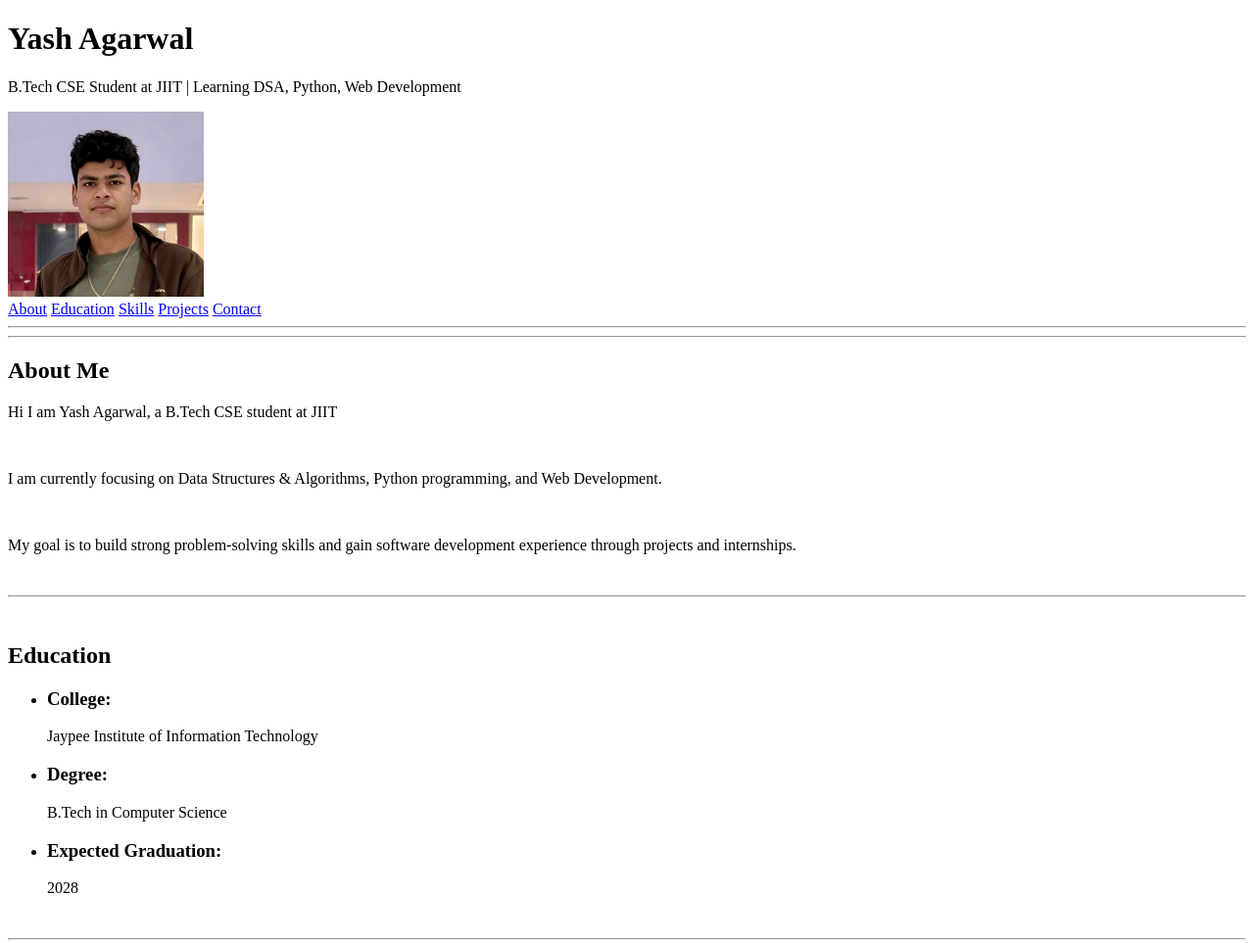
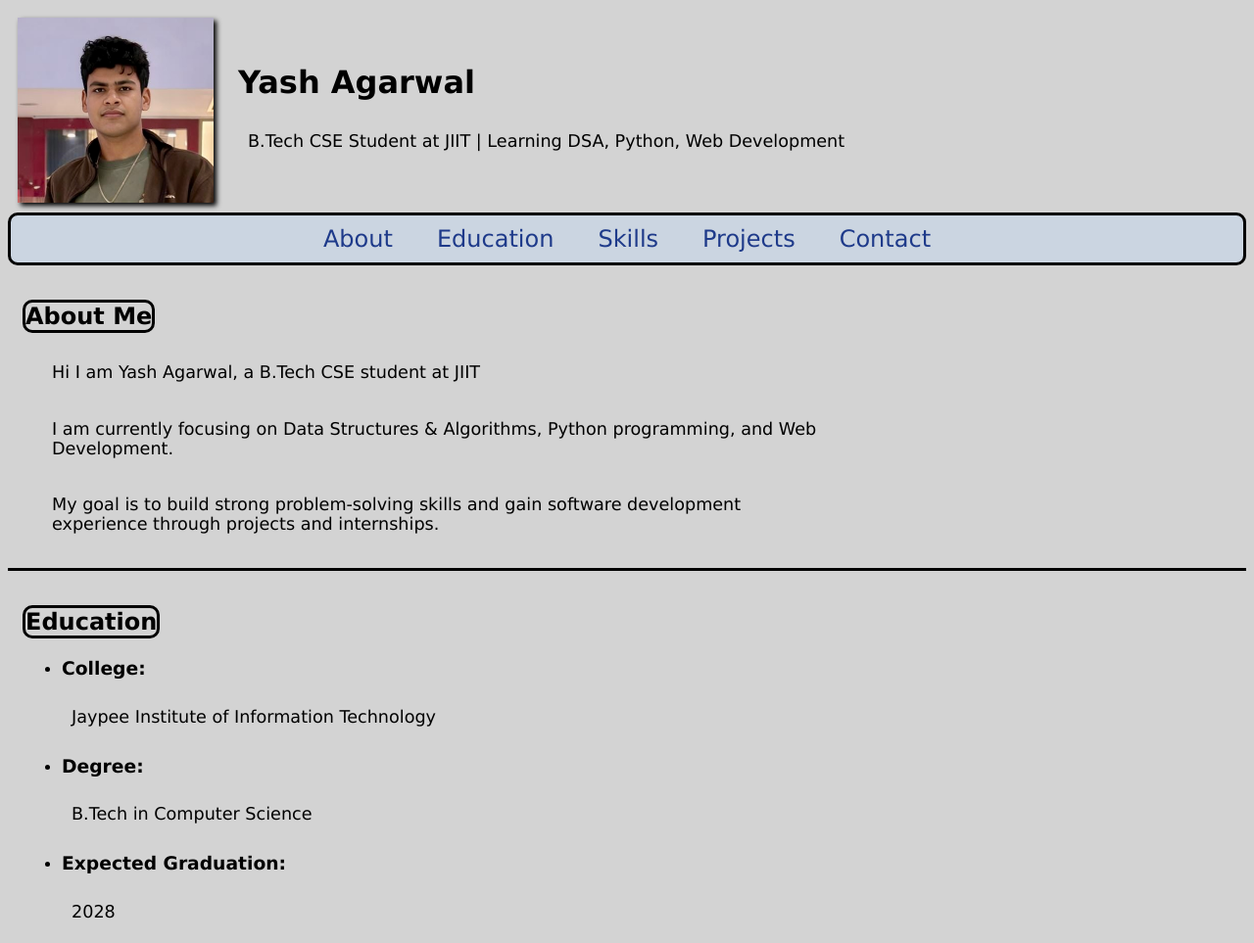
Before and after one commit to yashagarwal-06/personal-portfolio, a plain HTML site: page index.html in a window 1280 px wide. Shown: the top 963 px of the page at 98% size. Drawn offline with Linux system fonts and the light colour scheme.

Commit message:
Add CSS styling to portfolio

```diff
--- a/index.html
+++ b/index.html
@@ -3,41 +3,41 @@
 <html>
 <head>
     <title> Personal Portfolio </title>
+    <link rel="stylesheet" href="style.css">
 </head>
 <body>
     <header>
-        <h1>Yash Agarwal</h1>
-        <p>B.Tech CSE Student at JIIT | Learning DSA, Python, Web Development</p>
+        <div class="profile">
+            <img src="images/Yash.jpg" alt="Yash Agarwal" width="200" title="Yash">
+            <div>
+            <h1>Yash Agarwal</h1>
+            <p>B.Tech CSE Student at JIIT | Learning DSA, Python, Web Development</p>
+            </div>
+        </div>
 
-        <img src="images/Yash.jpg" alt="Yash Agarwal" width="200">
-
-        <nav>
+        <nav class="navbar">
             <a href="#about">About</a>
             <a href="#education">Education</a>
             <a href="#skills">Skills</a>
             <a href="#projects">Projects</a>
             <a href="#contact">Contact</a>
         </nav>
-        <hr>
+
     </header>
-    <hr>
     <main>
         <section id="about">
             <h2>About Me</h2>
 
             <p>Hi I am Yash Agarwal, a B.Tech CSE student at JIIT</p>
-            <br>
+
             <p>I am currently focusing on Data Structures & Algorithms,
                 Python programming, and Web Development.</p>
-            <br>
+
             <p>My goal is to build strong problem-solving skills and gain
                 software development experience through projects and internships.</p>
 
         </section>
 
-        <br>
-        <hr>
-        <br>
 
         <section id="education">
             <h2>Education</h2>
@@ -58,9 +58,6 @@
             </ul>
         </section>
 
-        <br>
-        <hr>
-        <br>
 
         <section id="skills">
             <h2>Skills</h2>
@@ -97,27 +94,21 @@
             </ul>
         </section>
 
-        <br>
-        <hr>
-        <br>
 
         <section id="currentLearning">
             <h2>Currently Learning</h2>
             <ul>
                 <li>Python Programming</li>
-                <br>
+
                 <li>Data Structures and Algorithms</li>
-                <br>
+
                 <li>HTML/CSS</li>
-                <br>
+
                 <li>Git & GitHub</li>
-                <br>
+
             </ul>
         </section>
 
-        <br>
-        <hr>
-        <br>
 
         <section id="projects">
             <h2>Projects</h2>
@@ -143,45 +134,28 @@
             </ol>
         </section>
 
-        <br>
-        <hr>
-        <br>
 
         <section id="goals">
             <h2>Goals for 2026</h2>
             <ul>
                 <li>Strengthen DSA skills</li>
-                <br>
                 <li>Build multiple projects</li>
-                <br>
                 <li>Learn JavaScript</li>
-                <br>
                 <li>Secure a software internship</li>
-                <br>
             </ul>
         </section>
 
-        <br>
-        <hr>
-        <br>
 
         <section id="interests">
             <h2>Interests</h2>
             <ul>
                 <li>Problem Solving</li>
-                <br>
                 <li>Technology</li>
-                <br>
                 <li>Gym and Fitness</li>
-                <br>
                 <li>Learning New Skills</li>
-                <br>
             </ul>
         </section>
 
-        <br>
-        <hr>
-        <br>
 
         <section id="contact">
             <h2>Contact</h2>
@@ -209,9 +183,7 @@
             </ul>
         </section>
 
-        <br>
-        <hr>
-        <br>
+
     </main>
     <footer>
         <div>
--- /dev/null
+++ b/style.css
@@ -0,0 +1,81 @@
+body{
+    background-color: lightgray;
+}
+
+h1{
+    font-family: Verdana, Arial, Helvetica, sans-serif;
+}
+h2{
+    font-family: Verdana, Arial, Helvetica, sans-serif;
+    border: 3px solid black;
+    border-radius: 10px;
+    width:fit-content;
+
+}
+p{
+    font-family: 'Lucida Sans', 'Lucida Sans Regular', 'Lucida Grande', 'Lucida Sans Unicode', Geneva, Verdana, sans-serif;
+    font-size:1.1em ;
+    max-width: 800px;
+    padding: 10px;
+}
+li{
+
+    font-family: 'Lucida Sans', 'Lucida Sans Regular', 'Lucida Grande', 'Lucida Sans Unicode', Geneva, Verdana, sans-serif;
+    font-size:1em ;
+    margin-bottom: 20px;
+    max-width: 800px;
+}
+section{
+    border-bottom: 3px solid black;
+    padding: 15px;
+}
+#about p{
+        margin-left: 20px;
+        margin-bottom: 10px;
+}
+
+img{
+    box-shadow: 3px 3px 5px;
+    margin: 10px;
+}
+
+a:link{
+    font-family: 'Lucida Sans', 'Lucida Sans Regular', 'Lucida Grande', 'Lucida Sans Unicode', Geneva, Verdana, sans-serif;
+    font-size: 1.5em;
+    color: #1e3a8a;
+}
+
+a:hover{
+    font-size: 1.6em;
+}
+a:visited{
+    color: #1e3a8a;
+}
+a:active{
+    font-size: 1.6em;
+    color: rgb(0, 255, 115);
+    }
+body::selection{
+    background-color: rgb(255, 255, 51);
+}
+.navbar a{
+    text-decoration: none;
+    padding: 10px 15px;
+}
+.profile{
+    display: flex;
+    align-items: center;
+    gap: 15px  ;
+}
+.navbar{
+    background-color: #cbd5e1;
+    display: flex;
+    justify-content: center;
+    border: 3px solid  black;
+    gap: 15px;
+    border-radius:10px;
+}
+footer{
+    text-align: center;
+    padding: 15px;
+}
```
